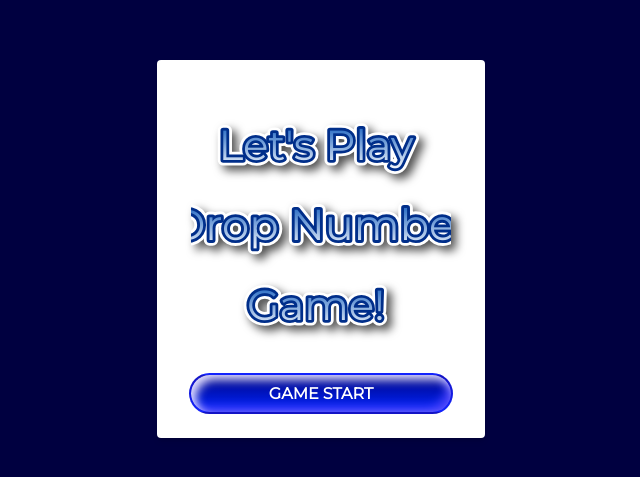
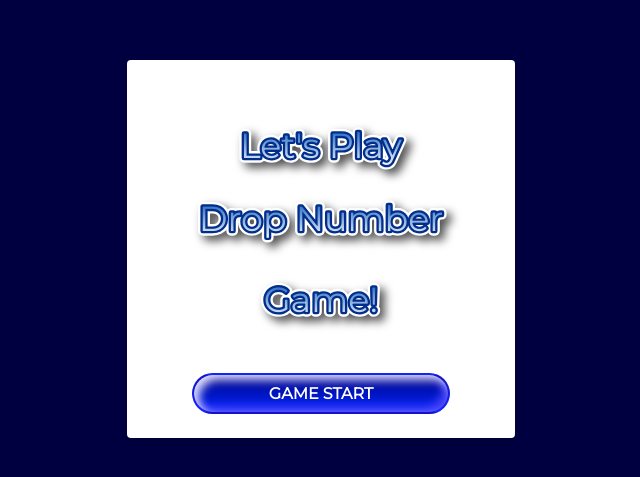
Before and after one commit to CS-MokuMoku-Team-4/drop-numbers-game, a Next.js app: page / in a window 1280 px wide. Shown: the part 151-628 px from the top of the page, without its empty margins (319-959 px from the left). Built offline with nearby package versions, Linux system fonts and the light colour scheme.

Commit message:
fix: fix a bug of the board

```diff
--- a/src/components/Board.tsx
+++ b/src/components/Board.tsx
@@ -1,4 +1,5 @@
 import type { MyAppState } from '@/types';
+import { useRef } from 'react';
 import { useDispatch, useSelector } from 'react-redux';
 import { myAppActions } from '@/pages/store/myApp';
 import NextBlockArea from './NextBlockArea';
@@ -11,27 +12,40 @@ const Board = () => {
   const currentColumn = useSelector((state: MyAppState) => state.myApp.currentColumn);
   const isMoving = useSelector((state: MyAppState) => state.myApp.isMoving);
   const isMoved = useSelector((state: MyAppState) => state.myApp.isMoved);
+  const currentColRef = useRef(currentColumn);
 
   const handleClick = (colIndex: number) => {
     if (!isMoving && !isMoved) {
-      let tempCol = currentColumn;
+      currentColRef.current = currentColumn;
+      let tempCol = currentColRef.current;
+      let resultCol = colIndex;
 
       dispatch(myAppActions.setIsMoving(true));
 
-      if (colIndex > currentColumn) {
+      if (colIndex > currentColRef.current) {
         while (tempCol + 1 <= colIndex) {
+          // クリックした列と現在地の間に障害物がないかどうか調べる
           if (board[currentRow][tempCol + 1].num === 0) {
             tempCol++;
-          } else break;
+          } else {
+            // 障害物があれば移動しない
+            resultCol = currentColRef.current;
+            break;
+          }
         }
-      } else if (colIndex < currentColumn) {
+      } else if (colIndex < currentColRef.current) {
         while (tempCol - 1 >= colIndex) {
+          // クリックした列と現在地の間に障害物がないかどうか調べる
           if (board[currentRow][tempCol - 1].num === 0) {
             tempCol--;
-          } else break;
+          } else {
+            // 障害物があれば移動しない
+            resultCol = currentColRef.current;
+            break;
+          }
         }
       }
-      dispatch(myAppActions.setCurrentColumn(colIndex));
+      dispatch(myAppActions.setCurrentColumn(resultCol));
       dispatch(myAppActions.setIsMoved(true));
       dispatch(myAppActions.setIsMoving(false));
     }
--- a/src/components/NextBlockArea.tsx
+++ b/src/components/NextBlockArea.tsx
@@ -14,7 +14,7 @@ const NextBlockArea = () => {
             className={
               col.num === 0
                 ? `${styles.cell} bg-black border-4 border-black`
-                : `${styles.cell} ${col.color} ${col.textSize} ${col.topColor} ${col.leftColor} ${col.borderColor} border-4 flex justify-center items-center text-white visible opacity-100 duration-[500ms] delay-[1000ms]`
+                : `${styles.cell} ${col.color} ${col.textSize} ${col.topColor} ${col.leftColor} ${col.borderColor} border-4 flex justify-center items-center text-white visible opacity-100 duration-[200ms] delay-[300ms]`
             }
           >
             {col.num !== 0 && col.num}
--- a/src/components/svgFiles/titleSVG.tsx
+++ b/src/components/svgFiles/titleSVG.tsx
@@ -4,8 +4,8 @@ const TitleSVG = () => {
   return (
     <div className={styles.shadow_container}>
       <svg
-        viewBox='0 0 80 40'
-        width='250'
+        viewBox='0 0 220 40'
+        width='320'
         height='70'
         xmlns='http://www.w3.org/2000/svg'
         display='inline-block'
@@ -52,15 +52,15 @@ const TitleSVG = () => {
         </defs>
       </svg>
       <svg
-        viewBox='0 0 80 50'
-        width='260'
+        viewBox='0 0 220 50'
+        width='320'
         height='90'
         xmlns='http://www.w3.org/2000/svg'
         display='inline-block'
       >
         <text
           x='50%'
-          y='50%'
+          y='40%'
           fontSize='1.5rem'
           textAnchor='middle'
           dominantBaseline='middle'
@@ -72,7 +72,7 @@ const TitleSVG = () => {
         </text>
         <text
           x='50%'
-          y='50%'
+          y='40%'
           fontSize='1.5rem'
           textAnchor='middle'
           dominantBaseline='middle'
@@ -85,7 +85,7 @@ const TitleSVG = () => {
         <text
           fill='url(#gradient100)'
           x='50%'
-          y='50%'
+          y='40%'
           fontSize='1.5rem'
           textAnchor='middle'
           dominantBaseline='middle'
@@ -100,15 +100,15 @@ const TitleSVG = () => {
         </defs>
       </svg>
       <svg
-        viewBox='0 0 80 40'
-        width='250'
+        viewBox='0 0 220 40'
+        width='320'
         height='70'
         xmlns='http://www.w3.org/2000/svg'
         display='inline-block'
       >
         <text
           x='50%'
-          y='50%'
+          y='40%'
           fontSize='1.5rem'
           textAnchor='middle'
           dominantBaseline='middle'
@@ -120,7 +120,7 @@ const TitleSVG = () => {
         </text>
         <text
           x='50%'
-          y='50%'
+          y='40%'
           fontSize='1.5rem'
           textAnchor='middle'
           dominantBaseline='middle'
@@ -133,7 +133,7 @@ const TitleSVG = () => {
         <text
           fill='url(#gradient100)'
           x='50%'
-          y='50%'
+          y='40%'
           fontSize='1.5rem'
           textAnchor='middle'
           dominantBaseline='middle'
--- a/src/pages/drop-numbers-game.tsx
+++ b/src/pages/drop-numbers-game.tsx
@@ -9,16 +9,16 @@ import styles from '../styles/Home.module.scss';
 
 const DropNumbersGame = () => {
   const HIGH_SPEED = 5;
-  const NORMAL_SPEED = 1000;
+  const NORMAL_SPEED = 500;
   const dispatch = useDispatch();
   const board = useSelector((state: MyAppState) => state.myApp.board);
   const nextBlockArea = useSelector((state: MyAppState) => state.myApp.nextBlockArea);
   const currentColumn = useSelector((state: MyAppState) => state.myApp.currentColumn);
-  const isBeginning = useSelector((state: MyAppState) => state.myApp.isBeginning);
   const isMoving = useSelector((state: MyAppState) => state.myApp.isMoving);
   const isMoved = useSelector((state: MyAppState) => state.myApp.isMoved);
   const colIndex = useRef(currentColumn);
   const isMovedRef = useRef(isMoved);
+  const startRef = useRef(true);
 
   // const nextBlockIndexRef = useRef(Math.floor(Math.random() * 7) % blockList1.length);
   // const currentBlockIndexRef = useRef(Math.floor(Math.random() * 7) % blockList1.length);
@@ -66,11 +66,11 @@ const DropNumbersGame = () => {
     cloneNextBlockArea1[colIndex.current] = emptyBlock;
     dispatch(myAppActions.setNextBlockArea(cloneNextBlockArea1));
 
-    setTimeout(() => {
+    // setTimeout(() => {
       dispatch(myAppActions.setNextBlock(blockList1[index]));
       cloneNextBlockArea2[colIndex.current] = blockList1[index];
       dispatch(myAppActions.setNextBlockArea(cloneNextBlockArea2));
-    }, 500);
+    // }, 300);
 
     return index;
   }, [dispatch, nextBlockArea]);
@@ -102,25 +102,22 @@ const DropNumbersGame = () => {
       nextBlockIndex: number,
     ): void => {
       if (!isGameOver(currentBoard)) {
-        setTimeout(
-          () => {
-            updateBoard(rowIndex, currentBoard, currentBlockIndex);
+        const newBoard1 = updateBoard(rowIndex, currentBoard, currentBlockIndex);
 
-            if (isBottom(rowIndex, currentBoard)) {
+        if (isBottom(rowIndex, newBoard1)) {
           // 一番下に到達した場合
-              const newBoard = updateBoard(rowIndex, currentBoard, currentBlockIndex);
+          const newBoard2 = updateBoard(rowIndex, newBoard1, currentBlockIndex);
           dispatch(myAppActions.setCurrentRow(0));
           dispatch(myAppActions.setIsMoving(false));
           dispatch(myAppActions.setIsMoved(false));
           isMovedRef.current = false;
-              dropBlock(0, newBoard, nextBlockIndex, prepareNextBlock()); // 次のブロック
+          dropBlock(0, newBoard2, nextBlockIndex, prepareNextBlock()); // 次のブロック
         } else {
+          setTimeout(() => {
             dispatch(myAppActions.setCurrentRow(rowIndex + 1));
             dropBlock(rowIndex + 1, currentBoard, currentBlockIndex, nextBlockIndex);
+          }, isMovedRef.current ? HIGH_SPEED : NORMAL_SPEED);
         }
-          },
-          isMovedRef.current ? HIGH_SPEED : NORMAL_SPEED,
-        );
       } else {
         console.log('Game Over!!');
       }
@@ -144,15 +141,15 @@ const DropNumbersGame = () => {
 
   const gameStart = useCallback(() => {
     console.log('Start!!');
-    dispatch(myAppActions.setIsBeginning(false));
 
     const currentBlockIndex = Math.floor(Math.random() * 7) % blockList1.length;
 
     dropNextBlock(0, board, currentBlockIndex);
-  }, [board, dispatch, dropNextBlock]);
+  }, [board, dropNextBlock]);
 
   useEffect(() => {
-    if (isBeginning) {
+    if (startRef.current) {
+      startRef.current = false;
       gameStart();
     }
 
@@ -163,7 +160,7 @@ const DropNumbersGame = () => {
     if (isMoved) {
       isMovedRef.current = true;
     }
-  }, [isBeginning, gameStart, currentColumn, colIndex, isMoving, isMoved]);
+  }, [gameStart, currentColumn, colIndex, isMoving, isMoved]);
 
   // キー入力
   // const handleKeyDown = useCallback((event: { keyCode: number }) => {
--- a/src/pages/store/myApp.ts
+++ b/src/pages/store/myApp.ts
@@ -25,7 +25,6 @@ const initialMyAppState = {
   },
   currentColumn: 2,
   currentRow: -1,
-  isBeginning: true,
   isMoving: false,
   isMoved: false,
 };
@@ -64,9 +63,6 @@ const myAppSlice = createSlice({
     incrementCurrentRow: (state: { currentRow: number }) => {
       state.currentRow++;
     },
-    setIsBeginning: (state: { isBeginning: boolean }, action: { payload: boolean }) => {
-      state.isBeginning = action.payload;
-    },
     setIsMoving: (state: { isMoving: boolean }, action: { payload: boolean }) => {
       state.isMoving = action.payload;
     },
--- a/src/styles/Home.module.scss
+++ b/src/styles/Home.module.scss
@@ -62,7 +62,7 @@
 
 .start_btn {
   @include blue_btn();
-  width: 100%;
+  width: 80%;
 }
 
 /* SVG */
--- a/src/types/index.ts
+++ b/src/types/index.ts
@@ -6,7 +6,6 @@ export type MyAppState = {
     nextBlock: Block;
     currentColumn: number;
     currentRow: number;
-    isBeginning: boolean;
     isMoving: boolean;
     isMoved: boolean;
   };
```
Lines whose indentation alone changed are shown as unchanged.
